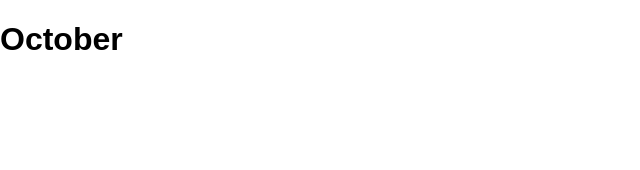
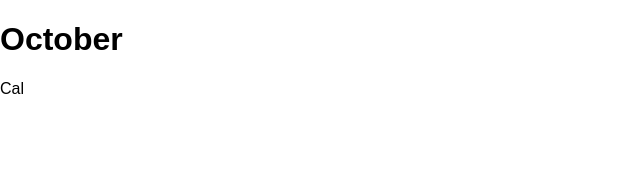
Before and after one commit to jsullivan5/calendar, a React (Create React App) app: page / in a window 1280 px wide. Shown: the top 170 px of the page, without its empty margins (0-640 px from the left). Built offline with nearby package versions, Linux system fonts and the light colour scheme.

Commit message:
Add calendar component to app

```diff
--- a/src/components/App.js
+++ b/src/components/App.js
@@ -1,5 +1,7 @@
 import React, { Component } from 'react';
 import Header from './Header';
+import Calendar from './Calendar';
+
 import './styles/App.css';
 
 class App extends Component {
@@ -7,6 +9,7 @@ class App extends Component {
     return (
       <div className="App">
         <Header />
+        <Calendar />
       </div>
     );
   }
--- /dev/null
+++ b/src/components/Calendar.js
@@ -0,0 +1,17 @@
+import React from 'react';
+
+class Calendar extends React.Component {
+  componentDidMount() {
+    return true;
+  }
+
+  render() {
+    return (
+      <main>
+        <p>Cal</p>
+      </main>
+    );
+  }
+}
+
+export default Calendar;
```
